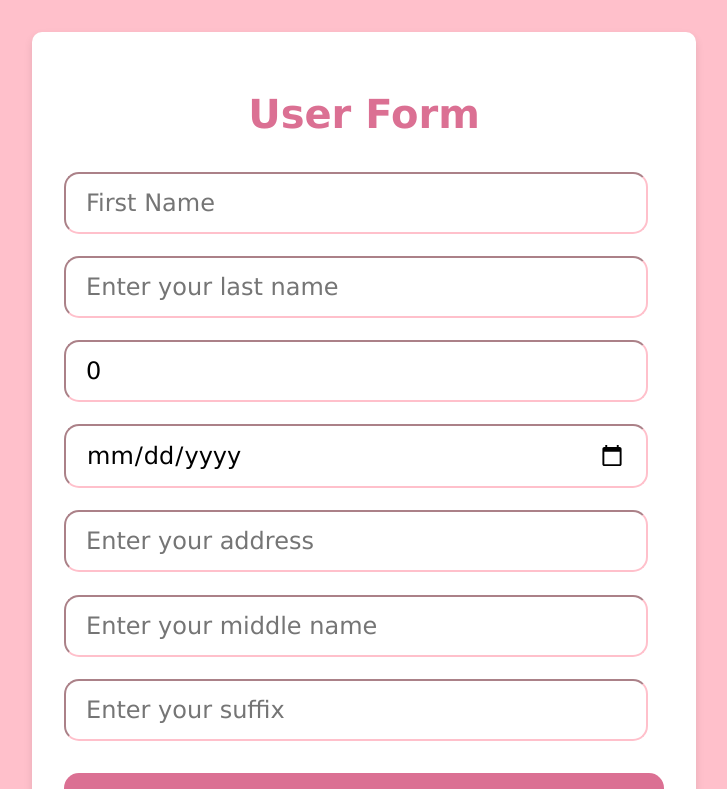
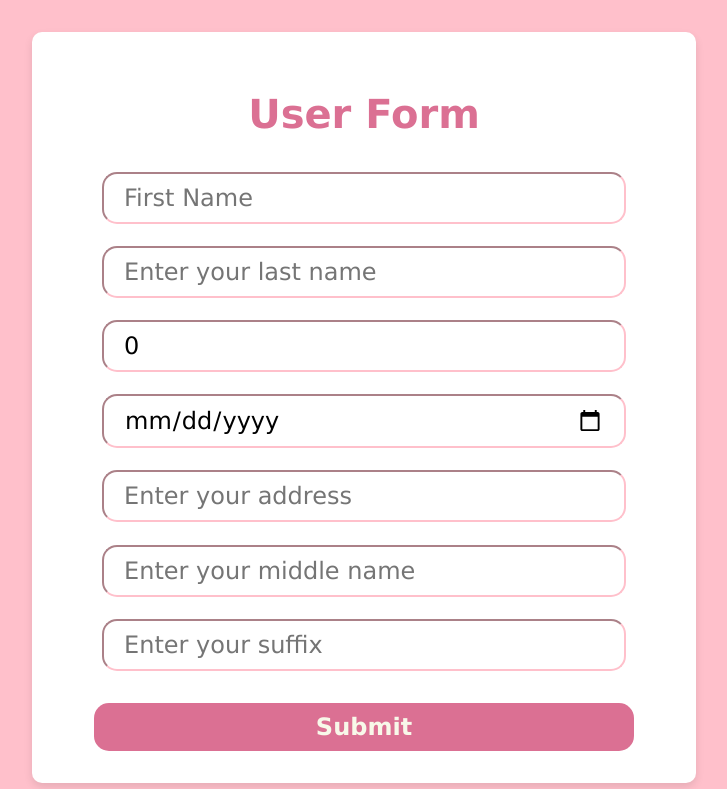
Before and after one commit to carbonaraissogood/Learning_React, a React (Vite) app: page / in a window 1280 px wide. Shown: the top 789 px of the page, without its empty margins (276-1003 px from the left). Built offline with nearby package versions, Linux system fonts and the light colour scheme.

Commit message:
style: adjust input and button padding, width, and alignment for improved layout

```diff
--- a/src/UserFormV2.module.css
+++ b/src/UserFormV2.module.css
@@ -11,12 +11,13 @@ h1 {
 input {
   font-family: Verdana, Geneva, Tahoma, sans-serif;
   max-width: 600px;
-  width: 90%;
-  padding: 15px 20px;
+  width: 80%;
+  padding: 10px 20px;
   font-size: 1.5rem;
   border-radius: 15px;
   border-color: pink;
-  margin-top: 0;
+  margin: 0;
+
 }
 
 .submitButton {
@@ -25,11 +26,14 @@ input {
   font-weight: bold;
   color: rgb(248, 248, 233);
 
-  padding: 15px;
+  padding: 10px 20px;
   margin-top: 10px;
   background-color: palevioletred;
   border-radius: 15px;
   border: none;
+
+  max-width: 600px;
+  width: 90%;
 }
 
 .cardContainer {
@@ -53,6 +57,7 @@ input {
     width: 100%;
     display: flex;
     flex-direction: column;
+    align-items: center;
     gap: 0.1rem;
 }
 
```
